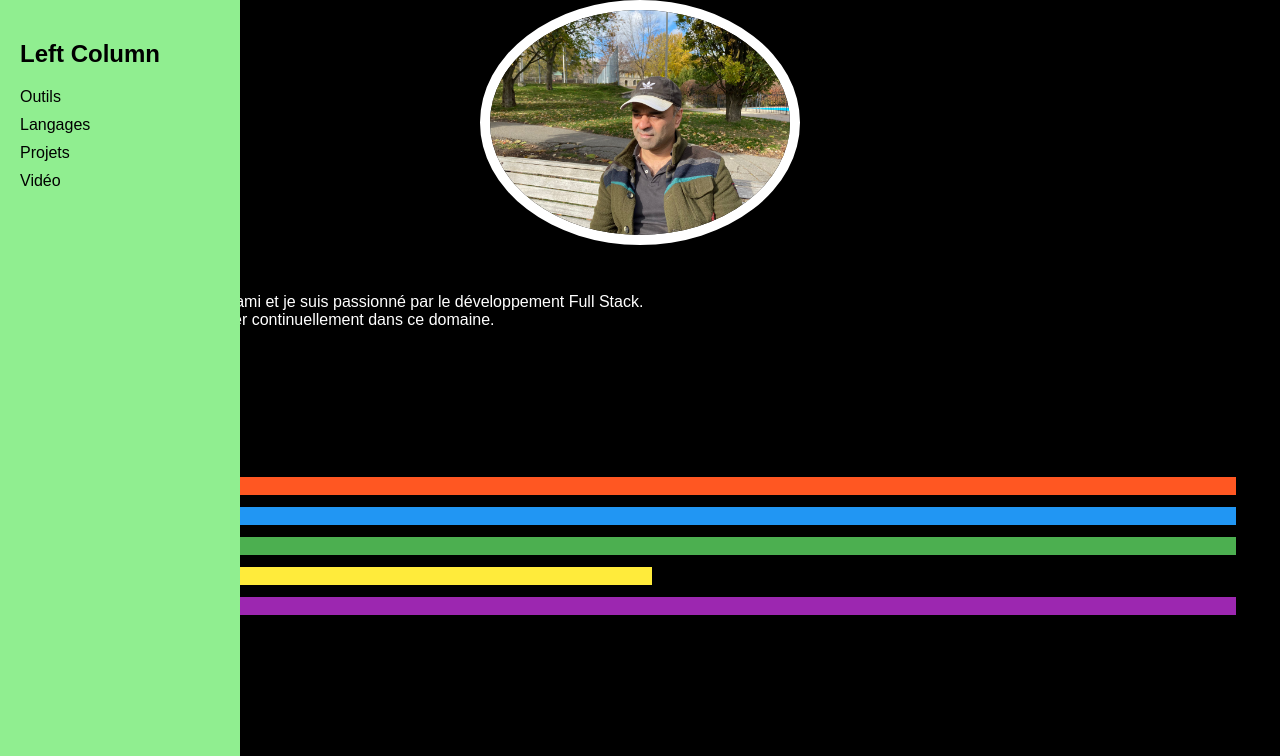
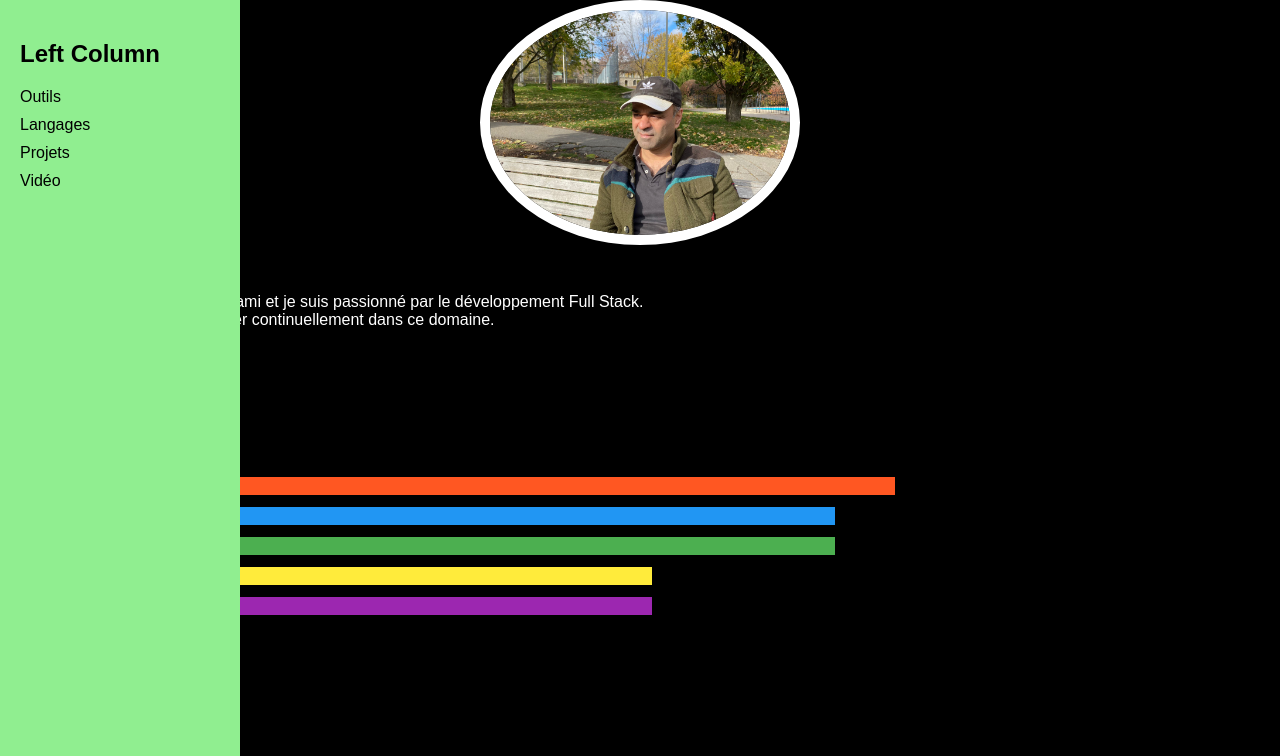
Before and after one commit to GholamiMahmood/github-portfolio, a plain HTML site: page index.html in a window 1280 px wide. Shown: the top 756 px of the page. Drawn offline with Linux system fonts and the light colour scheme.

Commit message:
image test

```diff
--- a/index.css
+++ b/index.css
@@ -25,19 +25,19 @@ section {
 
 .java {
     background-color: #FF5722; /* Orange */
-    height: 70%;
+    width: 70%;
     margin: 1%;
 }
 
 .python {
     background-color: #2196F3; /* Blue */
-    height: 65%;
+    width: 65%;
     margin:1%;
 }
 
 .csharp {
     background-color: #4CAF50; /* Green */
-    height: 65%;
+    width: 65%;
     margin: 1%;
 }
 
@@ -49,7 +49,7 @@ section {
 
 .cpp {
     background-color: #9C27B0; /* Purple */
-    height: 50%;
+    width: 50%;
     margin: 1%;
 }
 
--- a/index.html
+++ b/index.html
@@ -6,6 +6,19 @@
     <link rel="stylesheet" href="index.css">
 </head>
 <body>
+    <!-- Left column section -->
+    <section id="left-column">
+        <h2>Left Column</h2>
+        <ul>
+            <li><a href="#tools">Outils</a></li>
+            <li><a href="#skills">Langages</a></li>
+            <li><a href="#projects">Projets</a></li>
+            <li><a href="#video">Vidéo</a></li>
+        </ul>
+    </section>
+
+    <!-- Main content -->
+    <main>
         <header>
             <img src="images/mahmood.jpeg" alt="Mahmood Gholami">
         </header>
@@ -16,11 +29,11 @@
 
         <section id="skills">
             <h2>Langages</h2>
-        <div class="java">Java</div>
-        <div class="python">Python</div>
-        <div class="csharp">C#</div>
-        <div class="c">C</div>
-        <div class="cpp">C++</div>
+            <div class="java">Java 70%</div>
+            <div class="python">Python 65%</div>
+            <div class="csharp">C# 65%</div>
+            <div class="c">C 50%</div>
+            <div class="cpp">C++ 50%</div>
         </section>
 
         <section id="tools">
@@ -32,6 +45,7 @@
                 <img src="images/azure.png" alt="Azure" style="width: 70px;">
             </div>
         </section>
+
         <section id="projects">
             <h2>Projets</h2>
             <div class="projet">
@@ -65,6 +79,7 @@
                 </table>
             </div>
         </section>
+
         <section id="video">
             <h2>Vidéo</h2>
         </section>
@@ -76,17 +91,6 @@
         <footer>
             Dernière révision : 2024-03-01
         </footer>
-
-    <!-- Left column section -->
-    <section id="left-column">
-        <h2>Left Column</h2>
-        <ul>
-            <li><a href="#tools">Outils</a></li>
-            <li><a href="#skills">Langages</a></li>
-            <li><a href="#projects">Projets</a></li>
-            <li><a href="#video">Vidéo</a></li>
-
-        </ul>
-    </section>
+    </main>
 </body>
 </html>
```
Lines whose indentation alone changed are shown as unchanged.
